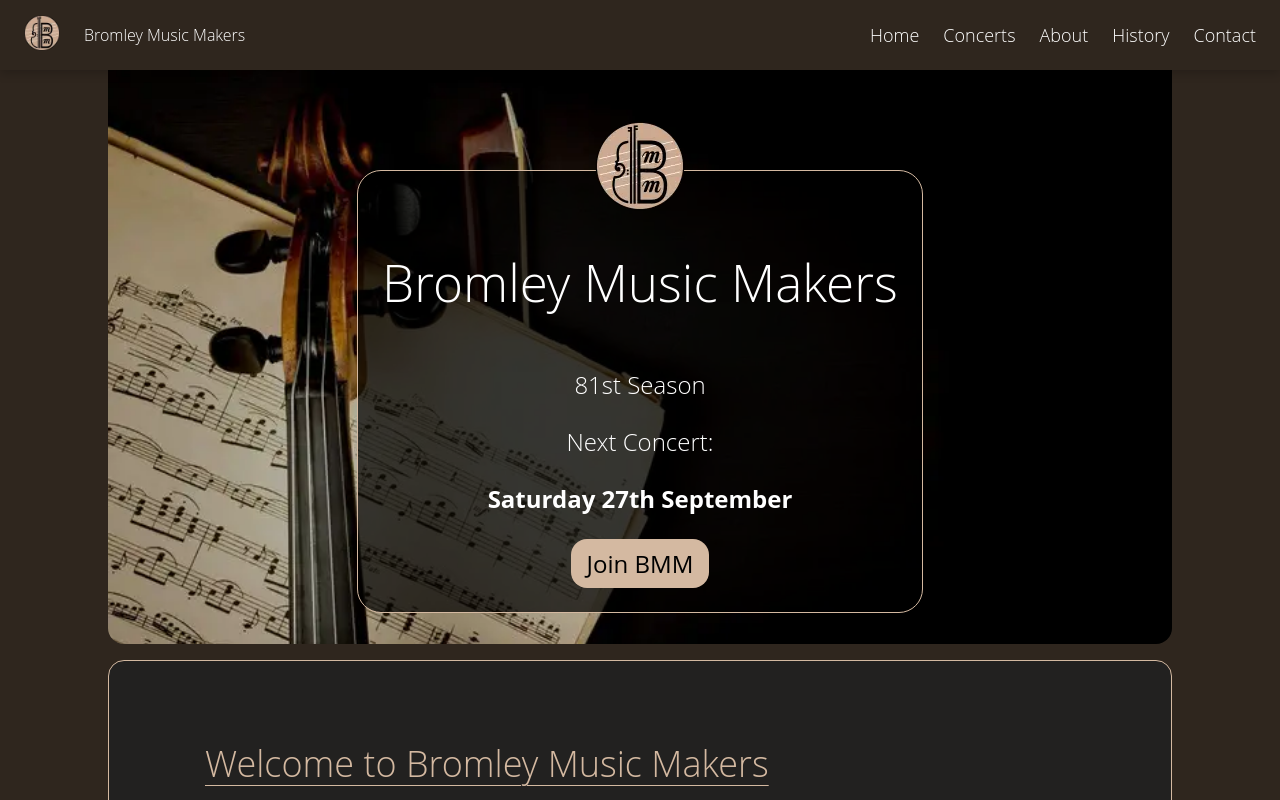
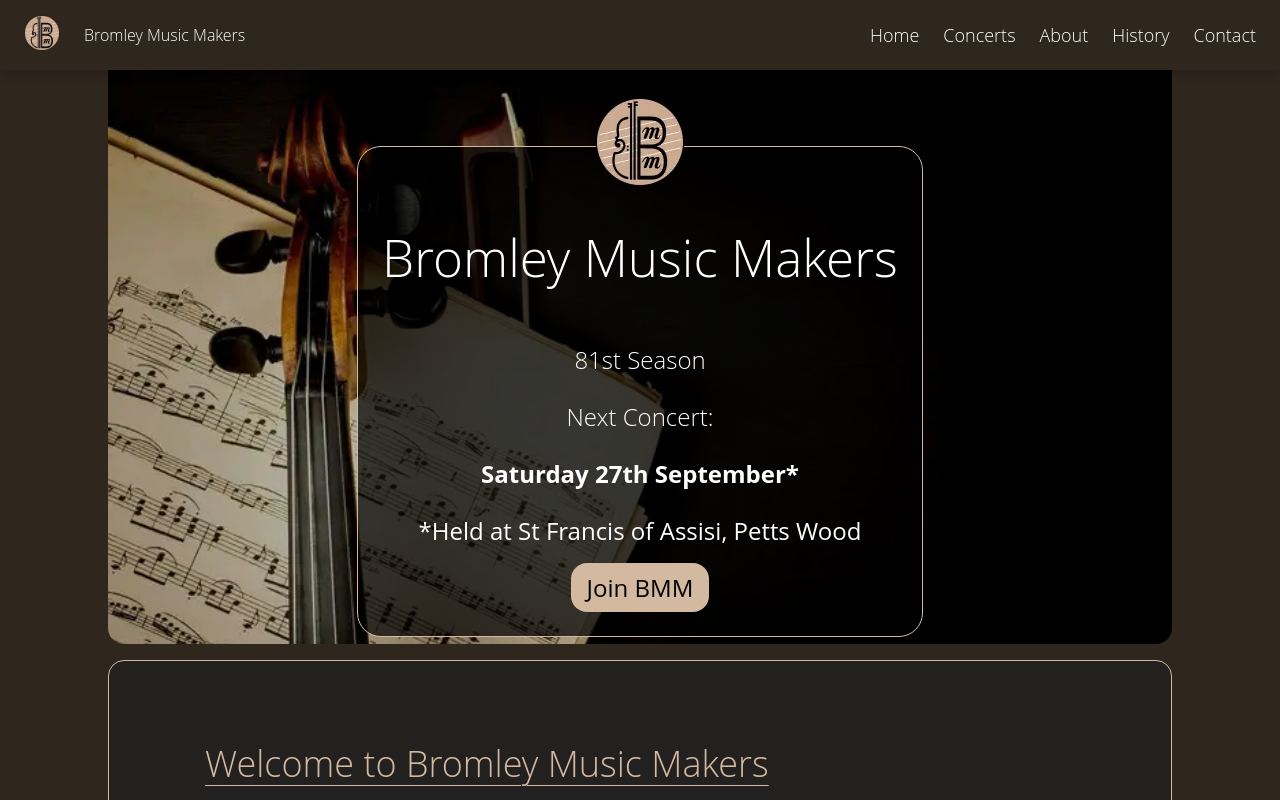
Before and after one commit to silkster87/react-bmm-website, a React (Create React App) app: page / in a window 1280 px wide. Shown: the top 800 px of the page. Built offline with nearby package versions, Linux system fonts and the light colour scheme; no server answers.

Commit message:
refactor: October venue

```diff
--- a/src/components/Banner.tsx
+++ b/src/components/Banner.tsx
@@ -54,8 +54,18 @@
         <p className="smallprint">81st Season</p>
         <p className="smallprint">Next Concert:</p>
         <p className="smallprint">
-          <strong>{nextConcertDate}</strong>
+          <strong>{`${nextConcertDate}*`}</strong>
         </p>
+        <div style={{
+          textAlign: 'center',
+          paddingBottom: '16px',
+          fontSize: '18px'
+        }}>
+          <a href="https://maps.app.goo.gl/4rqXFtmhBPe6Zcf37"
+            className="smallprint">
+            *Held at St Francis of Assisi, Petts Wood
+          </a>
+        </div>
         <div className="btn-container">
           <button className="join-bmm-btn">
             <a
```
